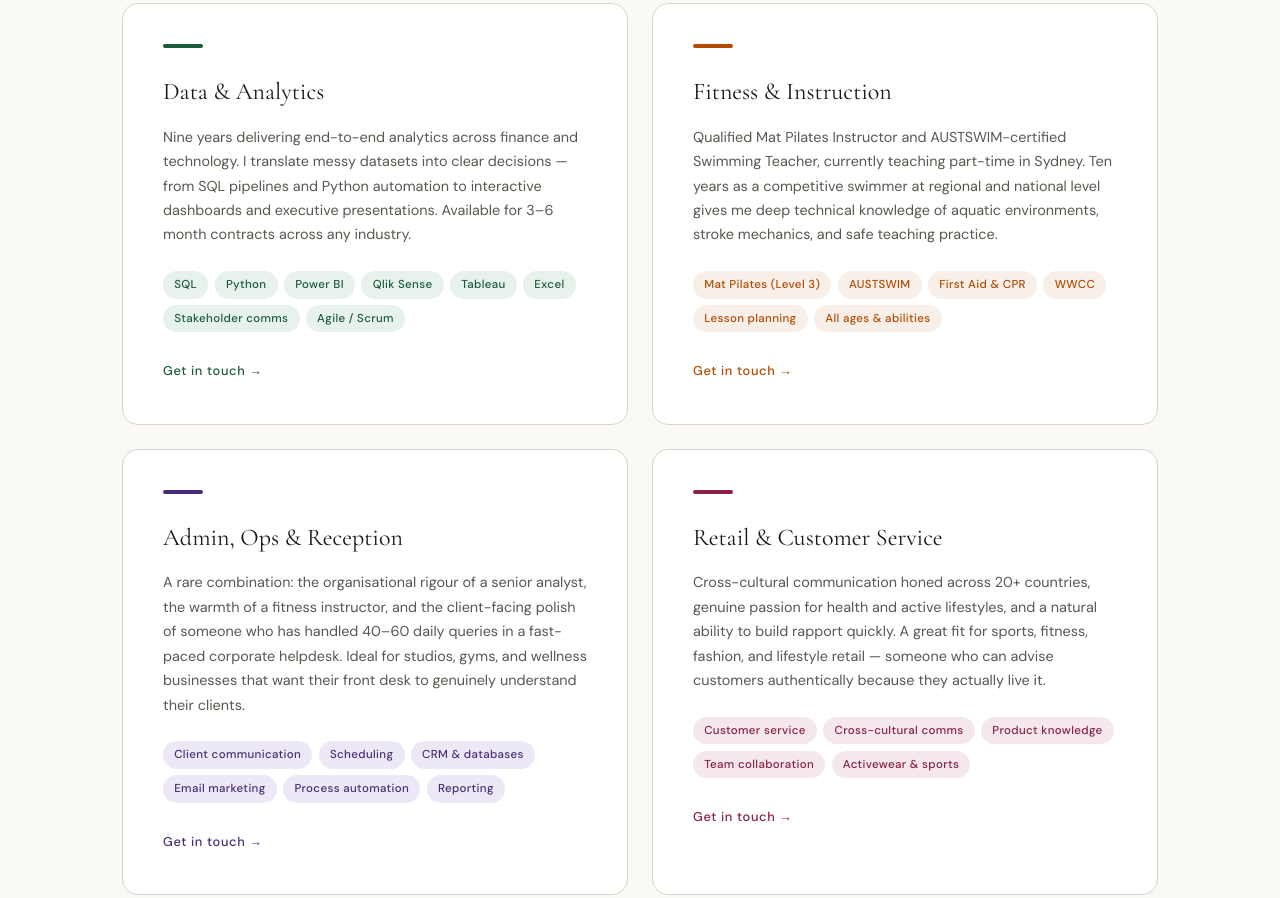
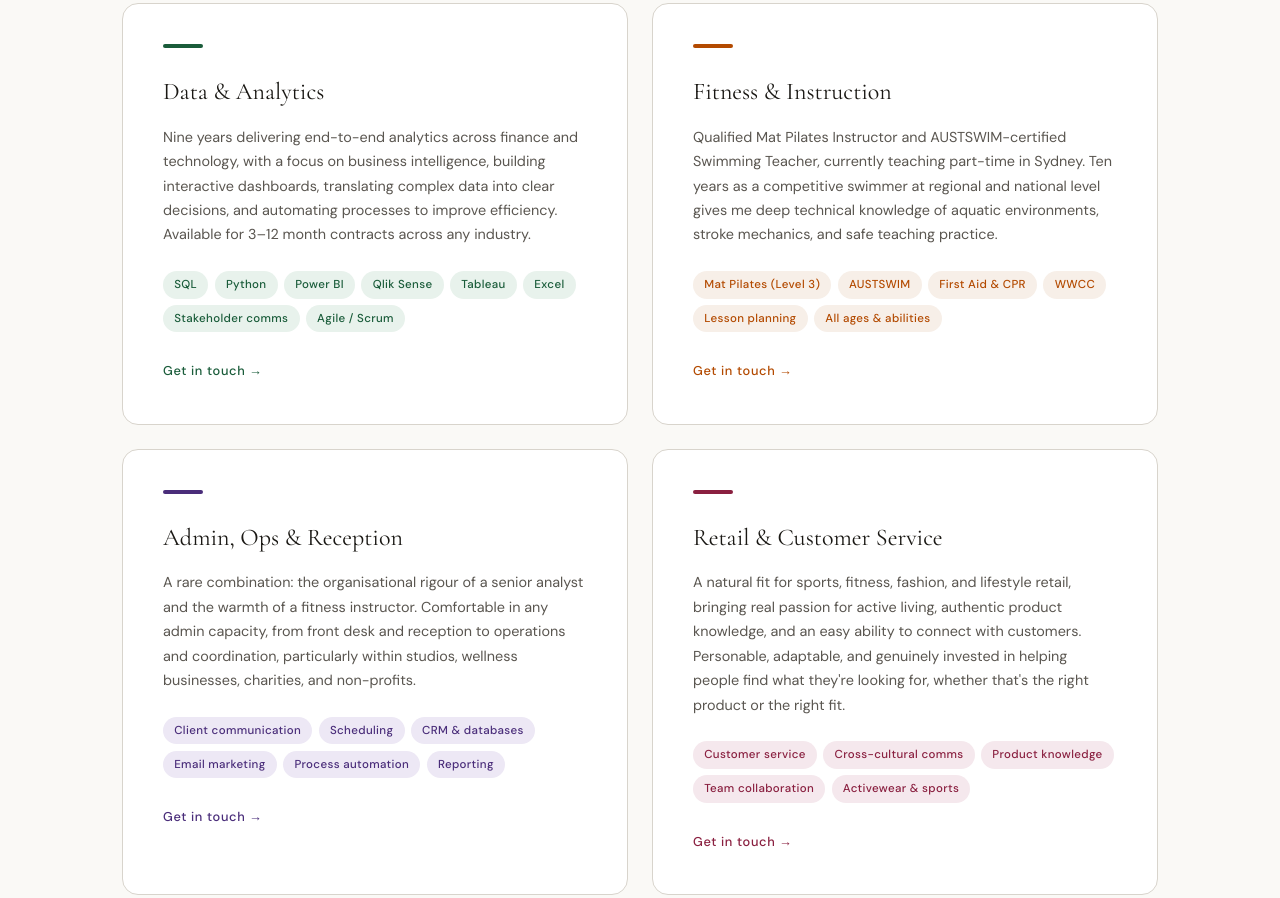
Before and after one commit to victoriapaoletta/resume, a plain HTML site: page index.html in a window 1280 px wide. Shown: the part 1038-1936 px from the top of the page. Drawn offline with nearby package versions, Linux system fonts and the light colour scheme.

Commit message:
Update index.html
updated what I do texts

```diff
--- a/index.html
+++ b/index.html
@@ -755,7 +755,7 @@
     <div class="career-card data fade-up" id="data">
       <div class="career-card-accent"></div>
       <h3 class="career-card-title">Data &amp; Analytics</h3>
-      <p class="career-card-desc">Nine years delivering end-to-end analytics across finance and technology. I translate messy datasets into clear decisions — from SQL pipelines and Python automation to interactive dashboards and executive presentations. Available for 3–6 month contracts across any industry.</p>
+      <p class="career-card-desc">Nine years delivering end-to-end analytics across finance and technology, with a focus on business intelligence, building interactive dashboards, translating complex data into clear decisions, and automating processes to improve efficiency. Available for 3–12 month contracts across any industry.</p>
       <div class="career-skills">
         <span class="skill-chip">SQL</span>
         <span class="skill-chip">Python</span>
@@ -787,7 +787,7 @@
     <div class="career-card admin fade-up" id="admin" style="transition-delay:0.15s;">
       <div class="career-card-accent"></div>
       <h3 class="career-card-title">Admin, Ops &amp; Reception</h3>
-      <p class="career-card-desc">A rare combination: the organisational rigour of a senior analyst, the warmth of a fitness instructor, and the client-facing polish of someone who has handled 40–60 daily queries in a fast-paced corporate helpdesk. Ideal for studios, gyms, and wellness businesses that want their front desk to genuinely understand their clients.</p>
+      <p class="career-card-desc">A rare combination: the organisational rigour of a senior analyst and the warmth of a fitness instructor. Comfortable in any admin capacity, from front desk and reception to operations and coordination, particularly within studios, wellness businesses, charities, and non-profits.</p>
       <div class="career-skills">
         <span class="skill-chip">Client communication</span>
         <span class="skill-chip">Scheduling</span>
@@ -802,7 +802,7 @@
     <div class="career-card retail fade-up" id="retail" style="transition-delay:0.2s;">
       <div class="career-card-accent"></div>
       <h3 class="career-card-title">Retail &amp; Customer Service</h3>
-      <p class="career-card-desc">Cross-cultural communication honed across 20+ countries, genuine passion for health and active lifestyles, and a natural ability to build rapport quickly. A great fit for sports, fitness, fashion, and lifestyle retail — someone who can advise customers authentically because they actually live it.</p>
+      <p class="career-card-desc">A natural fit for sports, fitness, fashion, and lifestyle retail, bringing real passion for active living, authentic product knowledge, and an easy ability to connect with customers. Personable, adaptable, and genuinely invested in helping people find what they're looking for, whether that's the right product or the right fit.</p>
       <div class="career-skills">
         <span class="skill-chip">Customer service</span>
         <span class="skill-chip">Cross-cultural comms</span>
@@ -1012,7 +1012,7 @@
       </div>
       <div class="travel-text">
         <p>In October 2023, after nearly a decade in corporate analytics, I made a deliberate choice to step away — not to escape, but to follow a lifelong passion for travel. What followed was two years of independent travel across more than 20 countries, through Europe, Asia, the Americas, and Oceania.</p>
-        <p>Travel taught me things no office could. Navigating unfamiliar systems, communicating across language barriers, adapting plans on the fly — these became second nature. I learned to read people quickly, to find common ground with strangers, and to stay composed when nothing goes to plan. That <strong>cross-cultural fluency</strong> now shapes how I connect with clients, students, and colleagues from every background.</p>
+        <p>Travel taught me things no office could. Navigating unfamiliar systems, communicating across language barriers, adapting plans on the fly — these became second nature. I learned to read people quickly, to find common ground with strangers, and to stay composed when nothing goes to plan. That cross-cultural fluency now shapes how I connect with clients, students, and colleagues from every background.</p>
         <p>It also confirmed something I think I always knew, that I wanted work built around meaning and helping people. Coming to Sydney gave me the stability, along with the opportunity to follow another passion I'd carried for years: helping adults learn to swim.</p>
       </div>
     </div>
```
